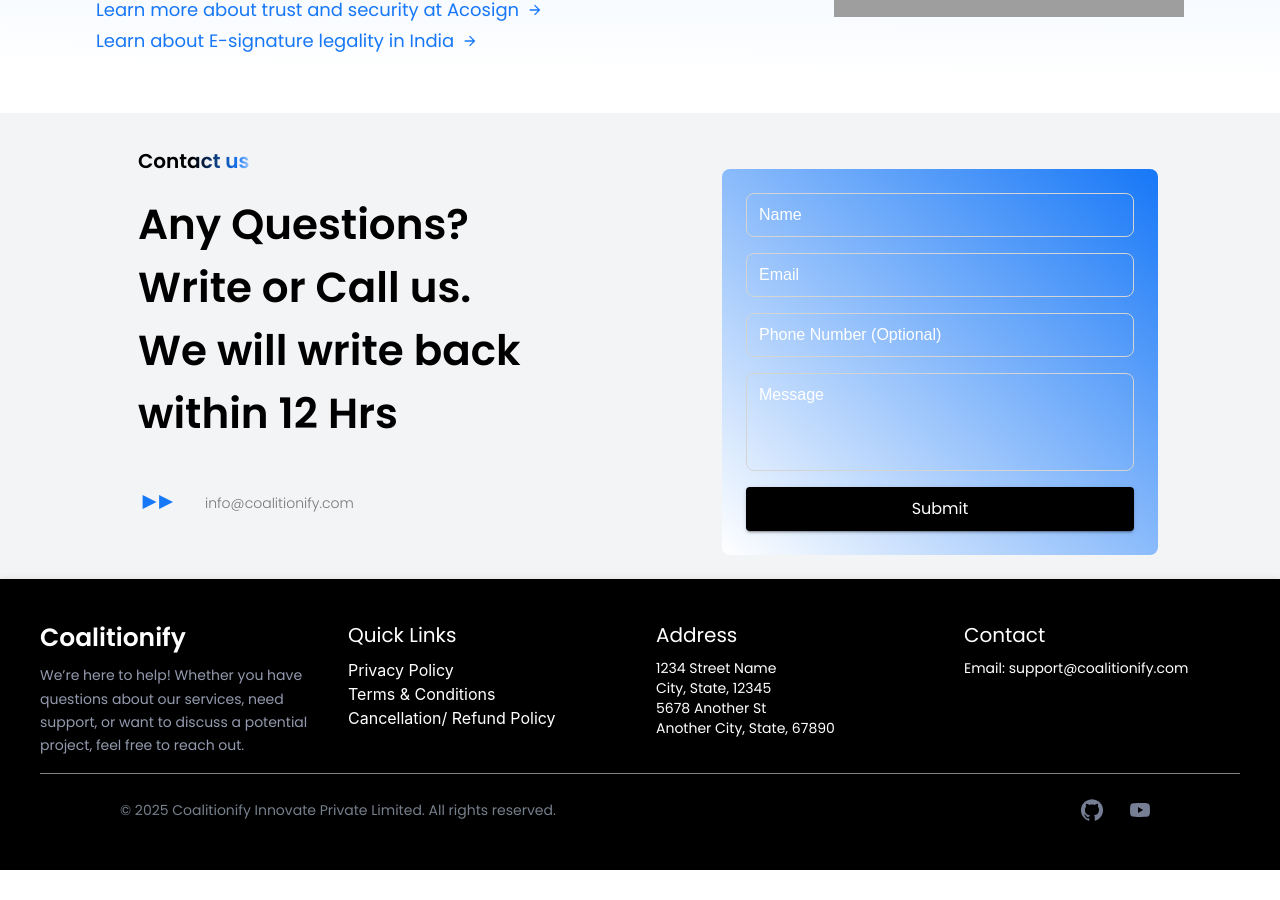
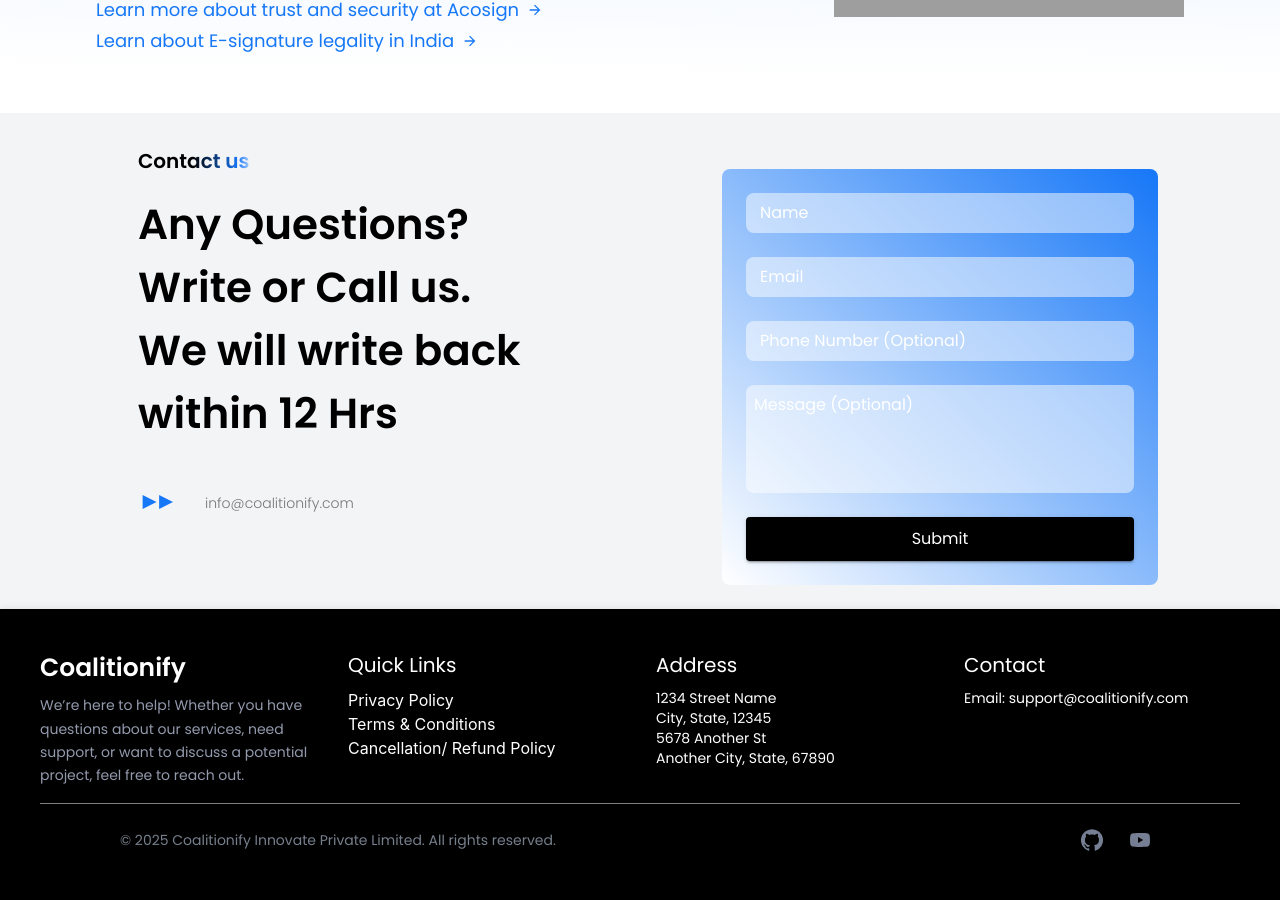
Before and after one commit to 8shivram8/cms-docker-test, a React (Create React App) app: page / in a window 1280 px wide. Shown: the part 3834-4734 px from the top of the page. Before the commit the page ends 4704 px from the top, so only its background shows below. Built offline with nearby package versions, Linux system fonts and the light colour scheme; grey boxes are pictures that could not be loaded.

Commit message:
contact integration

```diff
--- a/package.json
+++ b/package.json
@@ -14,6 +14,7 @@
     "@xyflow/react": "^12.3.5",
     "axios": "^1.7.9",
     "dinero.js": "^1.9.1",
+    "formik": "^2.4.6",
     "framer-motion": "^11.11.17",
     "react": "^18.3.1",
     "react-dom": "^18.3.1",
@@ -24,6 +25,7 @@
     "react-transition-group": "^4.4.5",
     "swiper": "^7.0.0",
     "web-vitals": "^2.1.4",
+    "yup": "^1.6.1",
     "zustand": "^5.0.1"
   },
   "scripts": {
--- a/src/new components/ContactForm.jsx
+++ b/src/new components/ContactForm.jsx
@@ -1,109 +1,52 @@
-import React, { useState } from 'react';
+import React from 'react';
 import {
     Typography,
     Grid,
-    TextField,
     Box,
     Button,
     useMediaQuery,
-    useTheme,
-    Grid2
+    useTheme
 } from '@mui/material';
-import { red } from '@mui/material/colors';
+import { useFormik } from 'formik';
+import * as Yup from 'yup';
 import StyledTextfield from './StyledTextfield';
+import StyledMultiline from './StyledMultiline';
 import ArrowIcon from './Custom Icons/ArrowIcon';
 
 const ContactForm = () => {
     const theme = useTheme();
     const isSmallScreen = useMediaQuery(theme.breakpoints.down('md'));
-    const [formData, setFormData] = useState({
-        name: '',
-        email: '',
-        phone: '',
-        message: ''
+
+    const validationSchema = Yup.object({
+        name: Yup.string().required('Name is required'),
+        email: Yup.string()
+            .email('Invalid email format')
+            .required('Email is required'),
+        phone: Yup.string()
+            .matches(/^\+?[1-9]\d{1,14}$/, 'Invalid phone number format')
+            .nullable(),
+        message: Yup.string().nullable(),
     });
-    const [errors, setErrors] = useState({
-        name: '',
-        email: '',
-        phone: '',
-        message: ''
-    });
-    const [showSuccessMessage, setShowSuccessMessage] = useState(false);
 
-    const handleChange = (e) => {
-        const { name, value } = e.target;
-        setFormData({ ...formData, [name]: value });
-
-        let error = '';
-        if (name === 'name' && value.trim() === '') {
-            error = 'Name is required';
-        }
-        if (name === 'email') {
-            if (value.trim() === '') {
-                error = 'Email is required';
-            } else if (!/^[^\s@]+@[^\s@]+\.[^\s@]+$/.test(value.trim())) {
-                error = 'Invalid email format';
-            }
-        }
-        if (name === 'phone' && value.trim() !== '') { // Phone is optional
-            if (!/^\+?[1-9]\d{1,14}$/.test(value.trim())) {
-                error = 'Invalid phone number format';
-            }
-        }
-        if (name === 'message' && value.trim() === '') {
-            error = 'Message is required';
-        }
-
-        setErrors({ ...errors, [name]: error });
-    };
-
-    const validateForm = () => {
-        const newErrors = {
-            name: formData.name.trim() === '' ? 'Name is required' : '',
-            email:
-                formData.email.trim() === ''
-                    ? 'Email is required'
-                    : !/^[^\s@]+@[^\s@]+\.[^\s@]+$/.test(formData.email.trim())
-                        ? 'Invalid email format'
-                        : '',
-            phone:
-                formData.phone.trim() !== '' && !/^\+?[1-9]\d{1,14}$/.test(formData.phone.trim())
-                    ? 'Invalid phone number format'
-                    : '', // No error if phone is empty
-            message: formData.message.trim() === '' ? 'Message is required' : ''
-        };
-        setErrors(newErrors);
-        return Object.values(newErrors).every((error) => error === '');
-    };
-
-    const resetForm = () => {
-        setFormData({
+    const formik = useFormik({
+        initialValues: {
             name: '',
             email: '',
             phone: '',
-            message: ''
-        });
-        setErrors({
-            name: '',
-            email: '',
-            phone: '',
-            message: ''
-        });
-    };
-
-    const handleSubmit = async () => {
-        if (validateForm()) {
+            message: '',
+        },
+        validationSchema,
+        onSubmit: async (values, { resetForm }) => {
             try {
-                const response = await fetch('https://your-api-endpoint.com/submit', {
+                const response = await fetch(`${process.env.REACT_APP_API_BASE_URL}/app-builder/api/v1/auth/user-query`, {
                     method: 'POST',
                     headers: {
-                        'Content-Type': 'application/json'
+                        'Content-Type': 'application/json',
                     },
-                    body: JSON.stringify(formData)
+                    body: JSON.stringify(values),
                 });
 
                 if (response.ok) {
-                    setShowSuccessMessage(true);
                     resetForm();
                 } else {
                     console.error('API call failed');
@@ -111,8 +54,8 @@ const ContactForm = () => {
             } catch (error) {
                 console.error('Error during API call:', error);
             }
-        }
-    };
+        },
+    });
 
     return (
         <Box
@@ -122,12 +65,10 @@ const ContactForm = () => {
                 alignItems: 'center',
                 width: '100%',
                 backgroundColor: '#f3f4f6',
-                mt:2
+                mt: 2
             }}
         >
-            {/* Parent Container with Grid */}
             <Grid container sx={{ maxWidth: 'lg', width: '100%' }} spacing={2} justifyContent="center" mt={2} >
-                {/* Left Box */}
                 <Grid item xs={12} md={6} >
                     <Box
                         sx={{
@@ -167,18 +108,9 @@ const ContactForm = () => {
                                 mt: 6,
                             }}
                         >
-                            {/* <Typography
-                               variant="body2"
-                               fontWeight="light"
-                               color="text.secondary"
-                               mr={isSmallScreen ? 2 : 4}
-                            >
-                                (+91) 9090909090
-                            </Typography> */}
                             <ArrowIcon
-
                                 sx={{
-                                    width: 14, // Small icon size
+                                    width: 14,
                                     height: 14,
                                     color: 'text.secondary',
                                 }}
@@ -195,8 +127,7 @@ const ContactForm = () => {
                     </Box>
                 </Grid>
 
-                {/* Right Box (Form) */}
-                <Grid item xs={12} md={5} bgcolor={red}>
+                <Grid item xs={12} md={5}>
                     <Box
                         component="form"
                         sx={{
@@ -206,98 +137,56 @@ const ContactForm = () => {
                             background: 'linear-gradient(to bottom left, #1677F7, #FFFFFF)',
                             borderRadius: 2,
                         }}
+                        onSubmit={formik.handleSubmit}
                     >
                         <Box m={3} gap={2} display={'flex'} flexDirection={'column'}>
-                            <input
-                                onChange={handleChange}
+                            <StyledTextfield
                                 name="name"
                                 type="text"
                                 placeholder="Name"
-                                style={{
-                                    width: '100%',
-                                    padding: '12px',
-                                    border: '1px solid #D4D4D4',
-                                    borderRadius: '8px',
-                                    fontSize: '1rem',
-                                    fontFamily: 'Arial, sans-serif',
-                                    color: 'white',
-                                    backgroundColor: 'transparent',
-                                    outline: 'none',
-                                    boxSizing: 'border-box',
-                                }}
+                                value={formik.values.name}
+                                onChange={formik.handleChange}
+                                onBlur={formik.handleBlur}
+                                error={formik.touched.name && Boolean(formik.errors.name)}
+                                helperText={formik.touched.name && formik.errors.name}
+                                sx={{ mb: 1 }}
                             />
-                            <style>
-                                {`
-                                    input::placeholder {
-                                    color: white;
-                                     }
-                                 `}
-                            </style>
-                            <input
-                                onChange={handleChange}
+                            <StyledTextfield
                                 name="email"
                                 type="email"
                                 placeholder="Email"
-                                style={{
-                                    width: '100%',
-                                    padding: '12px',
-                                    border: '1px solid #D4D4D4',
-                                    borderRadius: '8px',
-                                    fontSize: '1rem',
-                                    fontFamily: 'Arial, sans-serif',
-                                    color: 'white',
-                                    backgroundColor: 'transparent',
-                                    outline: 'none',
-                                    boxSizing: 'border-box',
-                                }}
+                                value={formik.values.email}
+                                onChange={formik.handleChange}
+                                onBlur={formik.handleBlur}
+                                error={formik.touched.email && Boolean(formik.errors.email)}
+                                helperText={formik.touched.email && formik.errors.email}
+                                sx={{ mb: 1 }}
                             />
-
-                            <input
-                                onChange={handleChange}
+                            <StyledTextfield
                                 name="phone"
                                 type="tel"
                                 placeholder="Phone Number (Optional)"
-                                style={{
-                                    width: '100%',
-                                    padding: '12px',
-                                    border: '1px solid #D4D4D4',
-                                    borderRadius: '8px',
-                                    fontSize: '1rem',
-                                    fontFamily: 'Arial, sans-serif',
-                                    color: 'white',
-                                    backgroundColor: 'transparent',
-                                    outline: 'none',
-                                    boxSizing: 'border-box',
-                                }}
+                                value={formik.values.phone}
+                                onChange={formik.handleChange}
+                                onBlur={formik.handleBlur}
+                                error={formik.touched.phone && Boolean(formik.errors.phone)}
+                                helperText={formik.touched.phone && formik.errors.phone}
+                                sx={{ mb: 1 }}
                             />
-
-                            <textarea
-                                onChange={handleChange}
+                            <StyledMultiline
                                 name="message"
-                                placeholder="Message"
-                                rows="4"
-                                style={{
-                                    width: '100%',
-                                    padding: '12px',
-                                    border: '1px solid #D4D4D4',
-                                    borderRadius: '8px',
-                                    fontSize: '1rem',
-                                    fontFamily: 'Arial, sans-serif',
-                                    color: 'white',
-                                    backgroundColor: 'transparent',
-                                    resize: 'none',
-                                    outline: 'none',
-                                    boxSizing: 'border-box',
-                                }}
+                                multiline
+                                rows={4}
+                                placeholder="Message (Optional)"
+                                value={formik.values.message}
+                                onChange={formik.handleChange}
+                                onBlur={formik.handleBlur}
+                                error={formik.touched.message && Boolean(formik.errors.message)}
+                                helperText={formik.touched.message && formik.errors.message}
+                                sx={{ mb: 1 }}
                             />
-                            <style>
-                                {`
-                                textarea::placeholder {
-                                 color: white;
-                                     }
-                                 `}
-                            </style>
                             <Button
+                                type="submit"
                                 variant="contained"
                                 color="black"
                                 size="large"
@@ -307,14 +196,12 @@ const ContactForm = () => {
                                     backgroundColor: 'black',
                                     color: 'white',
                                 }}
-                                onClick={handleSubmit}
                             >
                                 Submit
                             </Button>
                         </Box>
                     </Box>
                 </Grid>
-
             </Grid>
         </Box>
     );
--- /dev/null
+++ b/src/new components/StyledMultiline.jsx
@@ -0,0 +1,31 @@
+import { styled, TextField } from "@mui/material";
+
+const StyledMultiline = styled(TextField)(({ theme }) => ({
+    backgroundColor: 'rgba(255, 255, 255, 0.5)', // Background with opacity
+    borderRadius: '8px',
+    '& .MuiInputBase-root': {
+        border: 'none',
+        padding: theme.spacing(1),
+    },
+    '& .MuiOutlinedInput-notchedOutline': {
+        border: 'none',
+    },
+    '& .MuiInputBase-input': {
+        color: 'black',
+    },
+    '& .MuiInputBase-input::placeholder': {
+        color: 'white',
+        opacity: 1,
+    },
+    '&.MuiOutlinedInput-multiline': {
+        '& .MuiInputBase-input': {
+            lineHeight: 1.5, // Ensure proper spacing for multiline
+            minHeight: 'unset', // Let rows control height
+        },
+        '& .MuiInputBase-root': {
+            alignItems: 'flex-start', // Align content to the top for multiline
+        },
+    },
+}));
+
+export default StyledMultiline;
--- a/src/new components/StyledTextfield.jsx
+++ b/src/new components/StyledTextfield.jsx
@@ -1,19 +1,32 @@
 import { styled, TextField } from "@mui/material";
 
-const StyledTextfield = styled(TextField)(({ theme }) => ({
-    '& .MuiInputLabel-root': {
-        color: 'white',                     // Label color
-        fontSize: '0.8rem',                 // Reduced font size
-        transform: 'translate(14px, 12px) scale(1)', // Positioning label at the center
-        textAlign: 'center',                // Center the label text
+const StyledTextField = styled(TextField)(({ theme }) => ({
+    backgroundColor: 'rgba(255, 255, 255, 0.5)',  // White background with 50% opacity
+    borderRadius: '8px',
+    height: '40px',  // Slightly decrease the height
+    '& .MuiInputBase-root': {
+        border: 'none',
+        height: '100%',  // Ensure the input stretches to fill the height
+        display: 'flex',
+        alignItems: 'center',  // Vertically center the text and placeholder
+        '&::before, &::after': {
+            border: 'none',
+        },
     },
-    '& .MuiInputLabel-shrink': {
-        transform: 'translate(14px, -6px) scale(0.75)', // Position the label when shrunk (focused or filled)
+    '& .MuiOutlinedInput-notchedOutline': {
+        border: 'none',
     },
-    '& .MuiOutlinedInput-root': {
-        borderRadius: '8px',                // Border radius
-        height: '40px',                     // Reduced height of the text field
+    '& .MuiInputAdornment-positionStart': {
+        color: theme.palette.primary.main,
+    },
+    '& .MuiInputBase-input': {
+        color: 'black',  // Text color
+    },
+    '& .MuiInputBase-input::placeholder': {
+        color: 'white',  // Set placeholder color to white
+        textAlign: 'left',  // Center the placeholder text horizontally
+        opacity: 1,  // Ensure the placeholder is fully opaque
     },
 }));
 
-export default StyledTextfield;
+export default StyledTextField;
```
Also changed, not shown: 1 other file (tests, documents, lock files or other folders).
